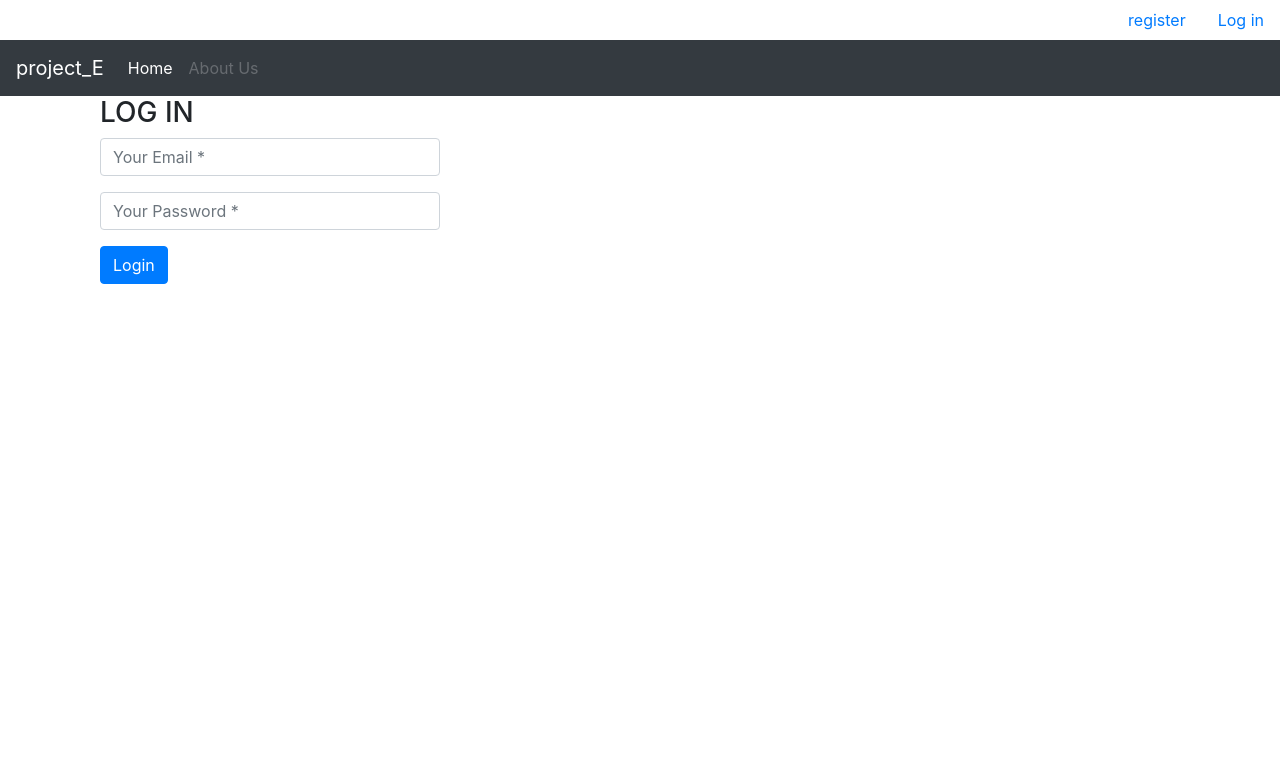
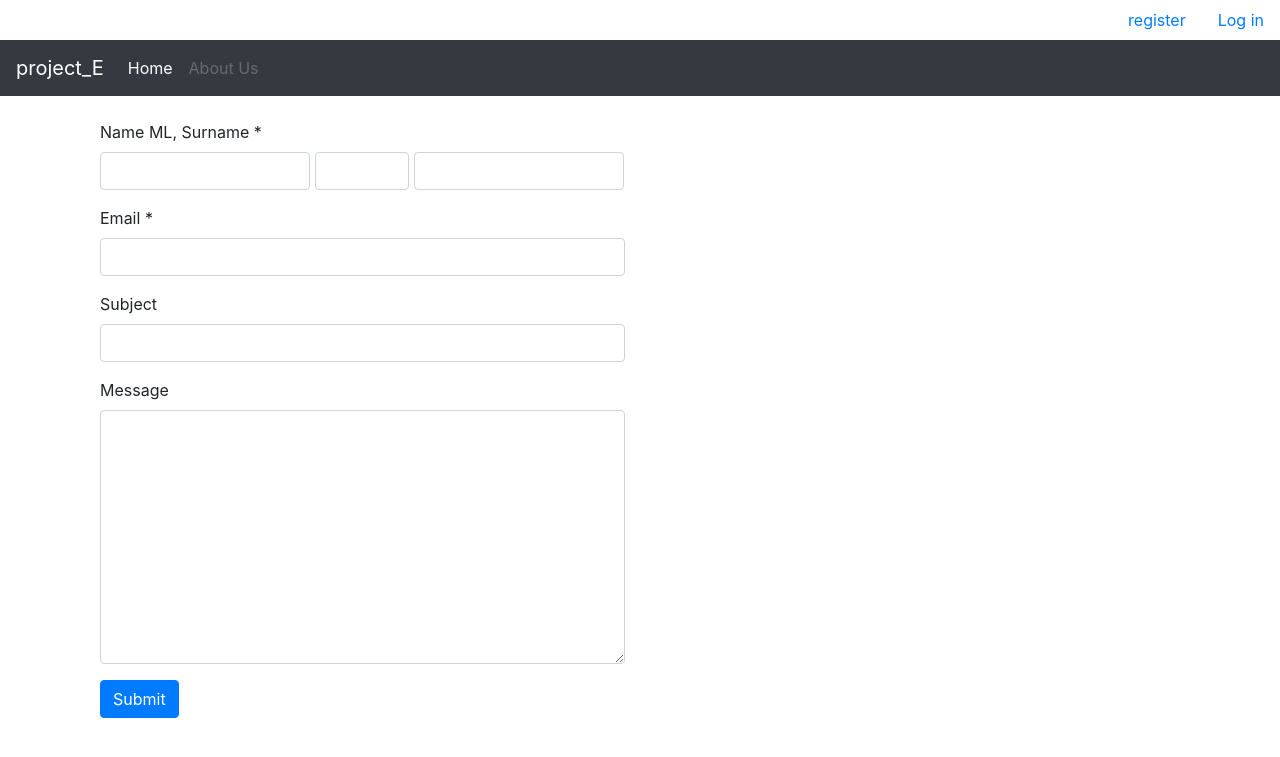
Before and after one commit to geronimodennis/project_e, a PHP site: page /index.php?page=register in a window 1280 px wide. Shown: the top 757 px of the page. Run offline with PHP 8.4, Linux system fonts and the light colour scheme.

Commit message:
Add files via upload

```diff
--- a/feature/login/login.php
+++ b/feature/login/login.php
@@ -20,9 +20,6 @@ if($_SERVER["REQUEST_METHOD"] == "POST") {
             header("Location: index.php", true);
             return;
         }
-
-
-
 }
 ?>
 
--- a/feature/userInformation/userInformationPage.php
+++ b/feature/userInformation/userInformationPage.php
@@ -1,46 +1,46 @@
-<?php
-/**
- * Created by PhpStorm.
- * User: dengero
- * Date: 22/03/2019
- * Time: 2:09 AM
- */
-?>
-
-<html>
-<header>
-    <?php include ("../../includes/head-tag-contents.php") ?>
-    <link href="../../layout/styles/layout.css" rel="stylesheet" type="text/css" media="all">
-    <style>
-        form label {
-            float: left;
-            width: 150px;
-            margin-bottom: 5px;
-            margin-top: 5px;
-        }
-        .clear {
-            display: block;
-            clear: both;
-            width: 100%;
-        }
-
-    </style>
-</header>
-<body>
-<?php include ("../../includes/design-top.php") ?>
-<?php include ("../../includes/navigation.php") ?>
-
-<form id="form1" name="form1" method="post" action="UserInformation">
-    <label for="userid">Userid</label><input type="text" name="userid" id="userid" />
-    <br class="clear" />
-    <label for="name">Name</label><input type="text" name="name" id="name" />
-    <br class="clear" />
-    <label for="lastName">Lastname</label><input type="text" name="lastName" id="lastName" />
-    <br class="clear" />
-    <label for="middleName">Middlename</label><input type="text" name="middleName" id="middleName" />
-    <br class="clear" />
-    <label for="email">Email</label><input type="text" name="email" id="email" />
-    <br class="clear" />
-</form>
-</body>
-</html>
+<!-- HTML Form (wrapped in a .bootstrap-iso div) -->
+<div class="bootstrap-iso">
+    <div class="container-fluid">
+        <div class="row">
+            <div class="col-md-6 col-sm-6 col-xs-12">
+                <form method="post">
+                    <div class="form-group ">
+                        <label class="control-label requiredField" style="width: 100%" for="name">
+                            Name ML, Surname
+                            <span class="asteriskField">*</span>
+                        </label>
+                        <input class="form-control d-inline-block" style="width: 40%" id="firstName" name="firstName" type="text"/>
+                        <input class="form-control d-inline-block" style="width: 18%" id="midName" name="midName" type="text"/>
+                        <input class="form-control d-inline-block" style="width: 40%" id="lastName" name="lastName" type="text"/>
+                    </div>
+                    <div class="form-group ">
+                        <label class="control-label requiredField" for="email">
+                            Email
+                            <span class="asteriskField">*</span>
+                        </label>
+                        <input class="form-control" id="email" name="email" type="text"/>
+                    </div>
+                    <div class="form-group ">
+                        <label class="control-label " for="subject">
+                            Subject
+                        </label>
+                        <input class="form-control" id="subject" name="subject" type="text"/>
+                    </div>
+                    <div class="form-group ">
+                        <label class="control-label " for="message">
+                            Message
+                        </label>
+                        <textarea class="form-control" cols="40" id="message" name="message" rows="10"></textarea>
+                    </div>
+                    <div class="form-group">
+                        <div>
+                            <button class="btn btn-primary " name="submit" type="submit">
+                                Submit
+                            </button>
+                        </div>
+                    </div>
+                </form>
+            </div>
+        </div>
+    </div>
+</div>
--- a/includes/content-handler.php
+++ b/includes/content-handler.php
@@ -1,9 +1,14 @@
 
 <div class="container">
     <?php
-    if(isset($_GET['page'])== 'login'){
+    if(!isset($_GET['page']))
+        return;
+
+    if($_GET['page'] == 'login'){
         include "feature/login/login.php";
         return;
+    }else if($_GET['page'] == 'register'){
+        include "feature/userInformation/userInformationPage.php";
     }
     ?>
 </div>
--- a/includes/design-top.php
+++ b/includes/design-top.php
@@ -1,14 +1,15 @@
 <?php include_once ("config.php")?>
 <ul class="nav justify-content-end">
     <li class="nav-item">
-        <a class="nav-link active" href="#">register</a>
+        <a class="nav-link active" href="index.php?page=register">register</a>
     </li>
     <li class="nav-item">
         <?php
         if(empty($_SESSION[APP_USER_CREDENTIAL_AUTH])){
-            echo '<a class="nav-link" href="index.php?page=logout">Log in</a>';
+            echo '<a class="nav-link" href="index.php?page=login">Log in</a>';
         }else{
-            echo '<span class="d-inline-block">' . $_SESSION[APP_USER_CREDENTIAL_AUTH] . '<a class="nav-link d-inline-block" href="feature/login/logout.php">Sign out</a></span>';
+            echo '<span class="d-inline-block">' .
+                $_SESSION[APP_USER_CREDENTIAL_AUTH] . '<a class="nav-link d-inline-block" href="feature/login/logout.php">Sign out</a></span>';
         }
         ?>
     </li>
--- a/includes/navigation.php
+++ b/includes/navigation.php
@@ -39,3 +39,4 @@
         -->
     </div>
 </nav>
+<span>&nbsp;</span>
```
Also changed, not shown: setup_db.sql (+11 -11 lines), licence.txt.
